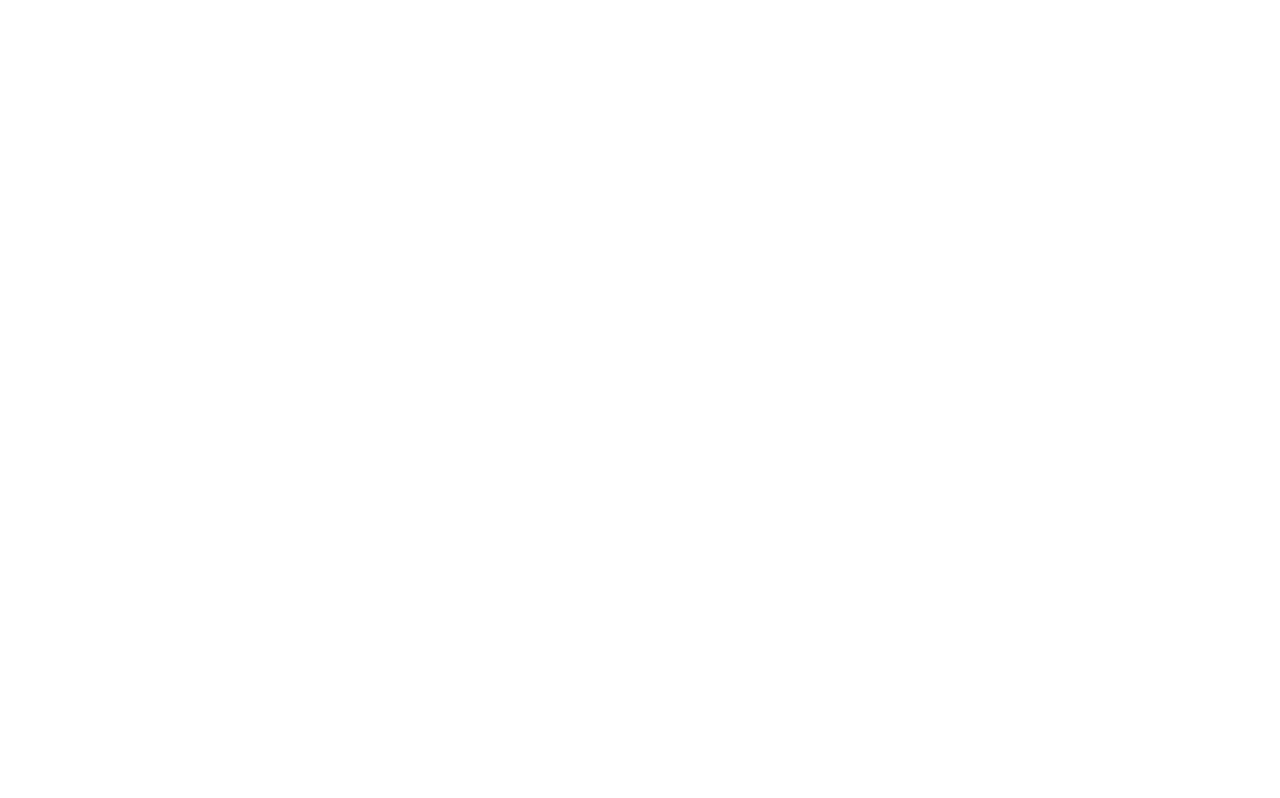
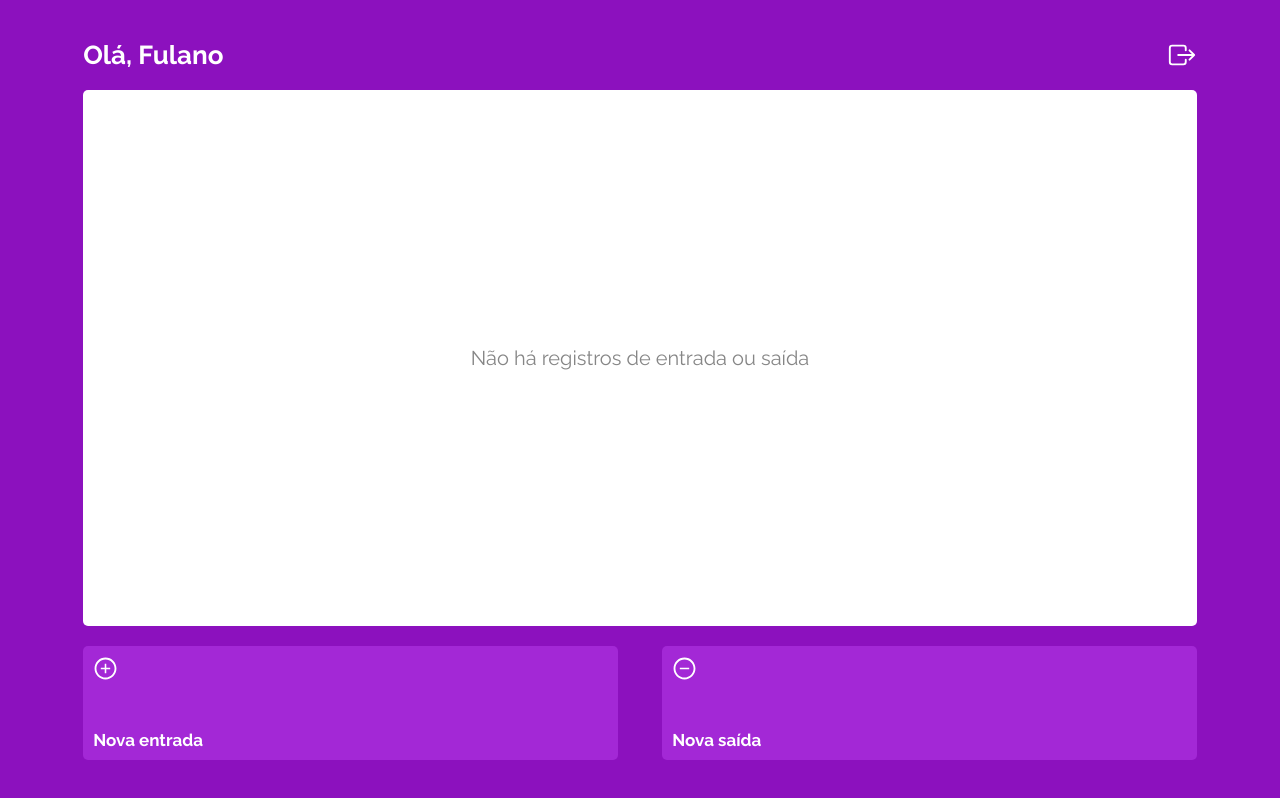
Before and after one commit to encarnacao/mywallet-front, a React (Create React App) app: page /home in a window 1280 px wide. Before the commit this address had no page. Built offline with nearby package versions, Linux system fonts and the light colour scheme; a web font is replaced by a local one.

Commit message:
feat: add home screen

```diff
--- a/src/App.js
+++ b/src/App.js
@@ -1,4 +1,5 @@
 import { Routes, Route } from "react-router-dom";
+import Home from "./routes/Home";
 import Login from "./routes/Login";
 import Signup from "./routes/Signup";
 
@@ -7,6 +8,7 @@
 		<Routes>
 			<Route path="/" element={<Login />} />
 			<Route path="/cadastro" element={<Signup />} />
+			<Route path="/home" element={<Home />} />
 		</Routes>
 	);
 }
--- /dev/null
+++ b/src/routes/Home.js
@@ -0,0 +1,104 @@
+import { useEffect, useState } from "react";
+import { AiOutlinePlusCircle, AiOutlineMinusCircle } from "react-icons/ai";
+import { LogoutButton, BodyHome, WalletLog, LogList, ButtonsDiv, Button } from "../styles/HomeStyles";
+
+const MOCKDATA = [
+	{
+		id: 1,
+		date: "20/01",
+		description: "Salário",
+		value: "599,90",
+		type: "income",
+	},
+	{
+		id: 2,
+		date: "21/01",
+		description: "Almoço",
+		value: "59,90",
+		type: "expense",
+	},
+	{
+		id: 3,
+		date: "23/01",
+		description: "Compras churrasco",
+		value: "959,90",
+		type: "expense",
+	},
+];
+
+export default function Home() {
+	const [user, setUser] = useState("Fulano");
+	const [data, setData] = useState([]);
+	function sumValues(array, type) {
+		const values = array
+			.filter((item) => item.type === type)
+			.map((item) => item.value.replace(",", "."));
+		const sum = values.reduce((acc, curr) => Number(acc) + Number(curr));
+		return sum;
+	}
+
+	function calculateBalance() {
+		const income = sumValues(data, "income");
+		const expense = sumValues(data, "expense");
+		const balance = income - expense;
+		return balance;
+	}
+
+	function formatBalance() {
+		const balance = calculateBalance();
+		const balanceString = balance.toFixed(2).replace(".", ",");
+		if (balance < 0) {
+			return balanceString.slice(1);
+		} else {
+			return balanceString;
+		}
+	}
+
+	const emptyData = !data.length;
+	return (
+		<BodyHome>
+			<div>
+				<h1>Olá, {user}</h1>
+				<LogoutButton />
+			</div>
+			<WalletLog empty={emptyData ? 1 : 0}>
+				{emptyData && <h2>Não há registros de entrada ou saída</h2>}
+				<LogList>
+					{data.map((item) => (
+						<li key={item.id}>
+							<div>
+								<span className="date">{item.date}</span>
+								<span className="description">
+									{item.description}
+								</span>
+							</div>
+							<span className={item.type}>{item.value}</span>
+						</li>
+					))}
+				</LogList>
+				{!emptyData && (
+					<div>
+						<p className="balance">SALDO</p>
+						<p
+							className={
+								calculateBalance() < 0 ? "expense" : "income"
+							}
+						>
+							{formatBalance()}
+						</p>
+					</div>
+				)}
+			</WalletLog>
+			<ButtonsDiv>
+				<Button>
+					<AiOutlinePlusCircle />
+					<p>Nova entrada</p>
+				</Button>
+				<Button>
+					<AiOutlineMinusCircle />
+					<p>Nova saída</p>
+				</Button>
+			</ButtonsDiv>
+		</BodyHome>
+	);
+}
--- a/src/routes/Login.js
+++ b/src/routes/Login.js
@@ -1,5 +1,6 @@
 import { CommonButton, BodyForm, CommonInput } from "../styles/SharedStyles";
 import { useState } from "react";
+import { Link } from "react-router-dom";
 
 function Login(){
     const [email, setEmail] = useState('');
@@ -12,7 +13,7 @@
                 <CommonInput type="password" placeholder="Senha" value={password} onChange={e => setPassword(e.target.value)} />
                 <CommonButton>Entrar</CommonButton>
             </form>
-            <a href="/cadastro">Primeira vez? Cadastre-se</a>
+            <Link to="/cadastro">Primeira vez? Cadastre-se</Link>
         </BodyForm>
     );
 }
--- a/src/routes/Signup.js
+++ b/src/routes/Signup.js
@@ -1,5 +1,6 @@
 import { CommonButton, BodyForm, CommonInput } from "../styles/SharedStyles";
 import { useState } from "react";
+import { Link } from "react-router-dom";
 
 function Signup() {
 	const [name, setName] = useState("");
@@ -50,7 +51,7 @@
 				<p className={error?"":"hidden"}>Senhas devem ser iguais</p>
 				<CommonButton>Cadastrar</CommonButton>
 			</form>
-			<a href="/">Já tem uma conta? Entre agora!</a>
+			<Link to="/">Já tem uma conta? Entre agora!</Link>
 		</BodyForm>
 	);
 }
--- /dev/null
+++ b/src/styles/HomeStyles.js
@@ -0,0 +1,110 @@
+import styled from "styled-components";
+import { IoExitOutline } from "react-icons/io5";
+
+export const LogoutButton = styled(IoExitOutline)`
+	color: #ffffff;
+	font-size: 30px;
+`;
+
+export const BodyHome = styled.div`
+	background-color: #8c11be;
+	width: 100vw;
+	height: 100vh;
+	font-family: "Raleway", sans-serif;
+	display: flex;
+	flex-direction: column;
+	align-items: center;
+	justify-content: center;
+	> div {
+		width: 87%;
+	}
+	> div:first-child {
+		display: flex;
+		align-items: center;
+		justify-content: space-between;
+		font-weight: bold;
+		font-size: 26px;
+		color: #ffffff;
+	}
+`;
+
+export const WalletLog = styled.div`
+	background-color: #ffffff;
+	height: 67%;
+	border-radius: 5px;
+	margin-top: 20px;
+	display: flex;
+	flex-direction: column;
+	align-items: center;
+	justify-content: ${(props) => (props.empty ? "center" : "space-between")};
+	padding: ${(props) => (props.empty ? "0 70px" : "15px")};
+	> h2 {
+		font-family: "Raleway", sans-serif;
+		font-size: 20px;
+		line-height: 23px;
+		text-align: center;
+		color: #868686;
+	}
+	> div:last-child {
+        width: 100%;
+		display: flex;
+		justify-content: space-between;
+	}
+	.date {
+		color: #c6c6c6;
+	}
+	.income {
+		color: #03ac00;
+	}
+	.expense {
+		color: #c70000;
+	}
+	.description {
+		margin-left: 10px;
+	}
+    .balance{
+        font-weight: bold;
+    }
+`;
+
+export const LogList = styled.ul`
+	width: 100%;
+	font-family: "Raleway", sans-serif;
+	font-size: 16px;
+	li {
+		display: flex;
+		justify-content: space-between;
+		margin-bottom: 10px;
+		div {
+			display: flex;
+		}
+	}
+`;
+
+export const ButtonsDiv = styled.div`
+	display: flex;
+	justify-content: space-between;
+	margin-top: 20px;
+`;
+
+export const Button = styled.div`
+	width: 48%;
+	height: 114px;
+	border-radius: 5px;
+	background-color: #a328d6;
+	display: flex;
+	flex-direction: column;
+	justify-content: space-between;
+	padding: 10px;
+	svg {
+		color: #ffffff;
+		font-size: 25px;
+	}
+	p {
+		font-family: "Raleway", sans-serif;
+		font-weight: 700;
+		font-size: 17px;
+		line-height: 20px;
+		color: #ffffff;
+	}
+`;
```
